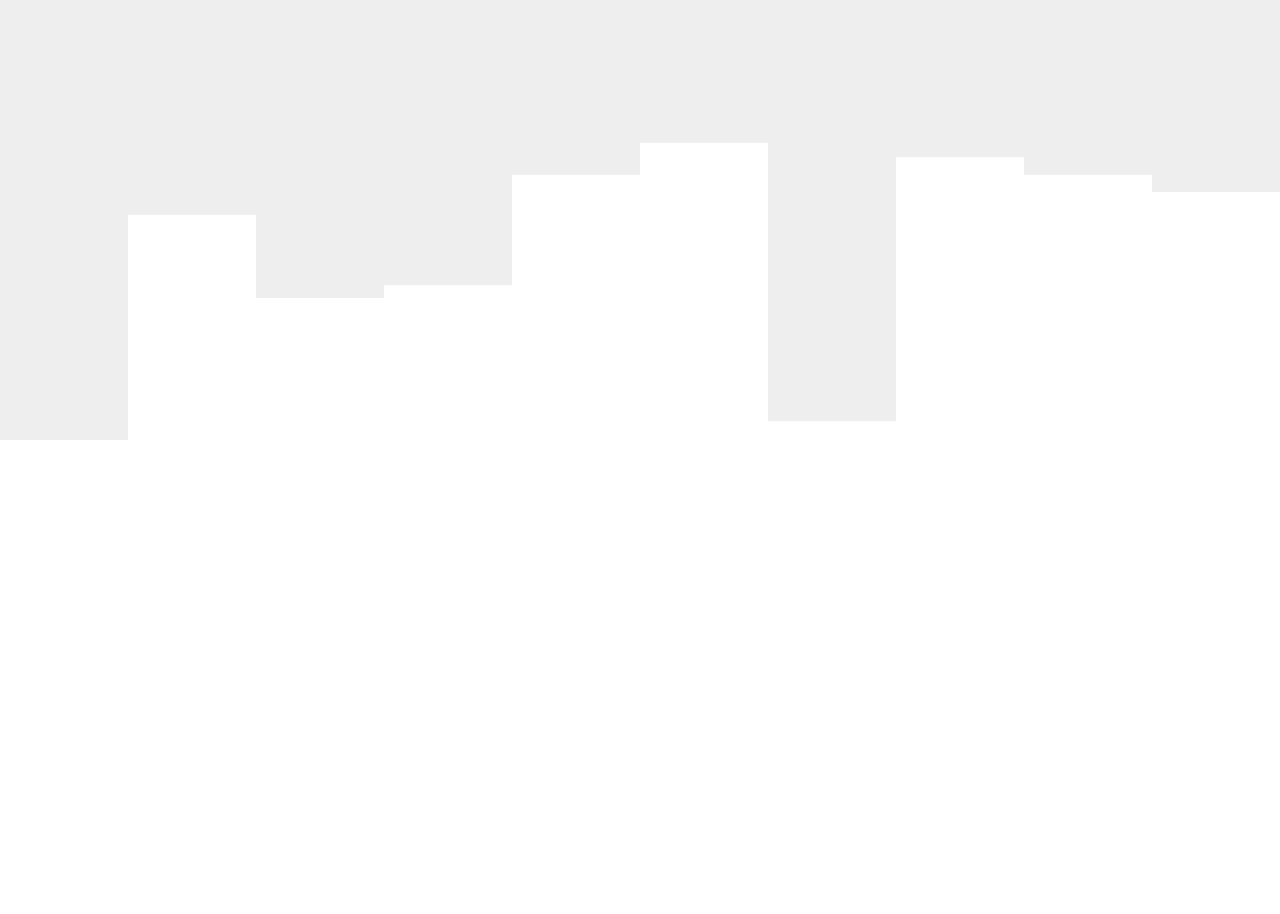
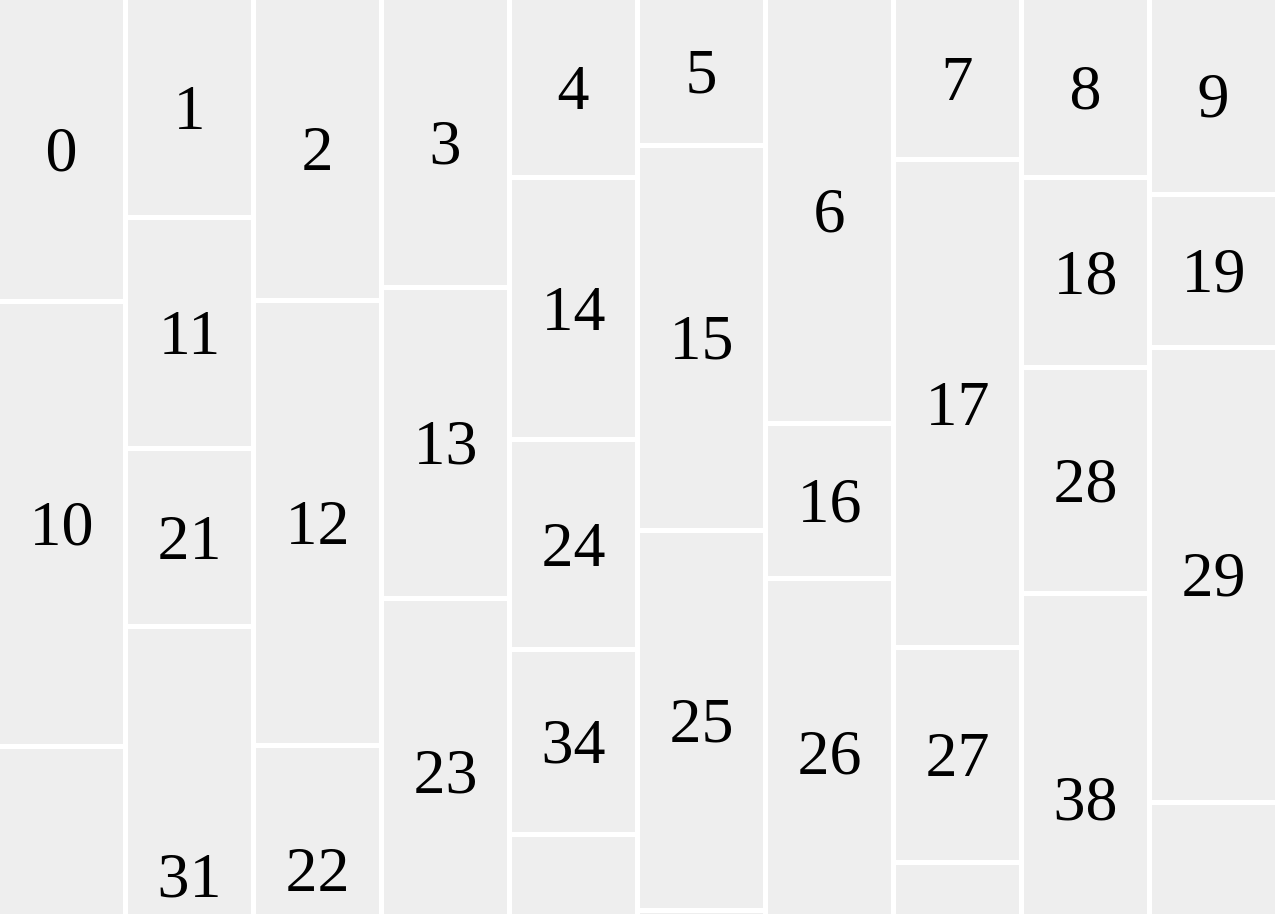
Before and after one commit to 17-qianlan/waterfall, a plain HTML site: page index.html in a window 1280 px wide. Shown: the top 914 px of the page. Before the commit the page ends 800 px from the top, so only its background shows below. Drawn offline with Linux system fonts and the light colour scheme.

Commit message:
onresize

```diff
--- a/index.html
+++ b/index.html
@@ -15,9 +15,14 @@
             #app{
                 position: relative;
                 width: 100%;
+                box-sizing: border-box;
             }
             #app image{
                 float: left;
+            }
+            #app .child{
+                box-sizing: border-box;
+                text-align: center;
             }
         </style>
     </head>
@@ -51,7 +56,7 @@
                 /*
                 * 未解决的问题:
                 * 1. 在改变浏览器宽的时候, 小盒子的宽度会为NaN
-                * 2. 在没有出现滚条时, 浏览器右边缘会又一个空隙
+                * 2. 在没有出现滚条时, 浏览器右边缘会有一个空隙
                 * 3. 在浏览器窗口宽度改变时候会重新执行for循环, 我需要的是改变盒子的大小, 而不是重新生成一些新的盒子,那样性能不是很好
                 * 4. top没有完成, 目前就只写了left, 就这个都还差点
                 * 5. 有时间来想一想怎么写, 不要一股脑的一直停留在这里
@@ -60,30 +65,42 @@
                 * */
                 let {scrollWidth} = getScroll();
                 let createDom = function(dom, obj , len, w, show, index) {
-                    console.log(w);
                     let width = Math.floor(w / show);
-                    console.log(width);
                     let addW = 0;
-                    let t = 0;
+                    let top = 0;
+                    let isWrap = false;
+                    let arrHeight = [];
+                    let num = 0;
                     // scrollWidth = 0;
                     for (let i = 0; i < len; i++) {
                         let cache = Math.floor(Math.random() * 500);
                         let h = cache > 99 ? cache : (cache + 10) * 5;
                         let newDom = document.createElement(dom);
                         if (addW + width + scrollWidth > w){
-                            console.log(scrollWidth);
                             width = w - addW - scrollWidth;
+                        }
+                        if (isWrap) {
+                            top = arrHeight[num];
+                            arrHeight[num] = h + top + 5;
+                            num++;
+                        } else {
+                            arrHeight.push(h+5);
+                            top = 0;
                         }
                         if (dom === 'img') {
                             dom.src = `./images/${index}.jpg`;
                         } else {
+                            newDom.innerHTML = i;
                             newDom.classList.add('child');
-                            newDom.style.cssText = `position: absolute;left: ${addW}px;width: ${width}px;height: ${h}px;background: #eee;`
+                            // console.log(top);
+                            newDom.style.cssText = `position: absolute;left: ${addW}px;top: ${top}px;width: ${width-5}px;height: ${h}px;background: #eee;line-height: ${h}px;font-size: ${width/2}px;`
                         }
                         obj.appendChild(newDom);
                         if (addW + width > w - width) {
                             addW = 0;
+                            isWrap = true;
                             width = Math.floor(w / show);
+                            num = 0;
                         } else {
                             addW += width;
                         }
@@ -91,10 +108,9 @@
                 };
                 let app = document.getElementById("app");
                 let w = app.offsetWidth;
-                createDom('div', app, 11, w, 10);
-                window.onresize = () => {
+                createDom('div', app, 100, w, 10);
+                window.onresize = function() {
                     w = app.offsetWidth;
-                    createDom('div', app, 100, w);
                 }
             };
             /*console.time('运行时间');
```
